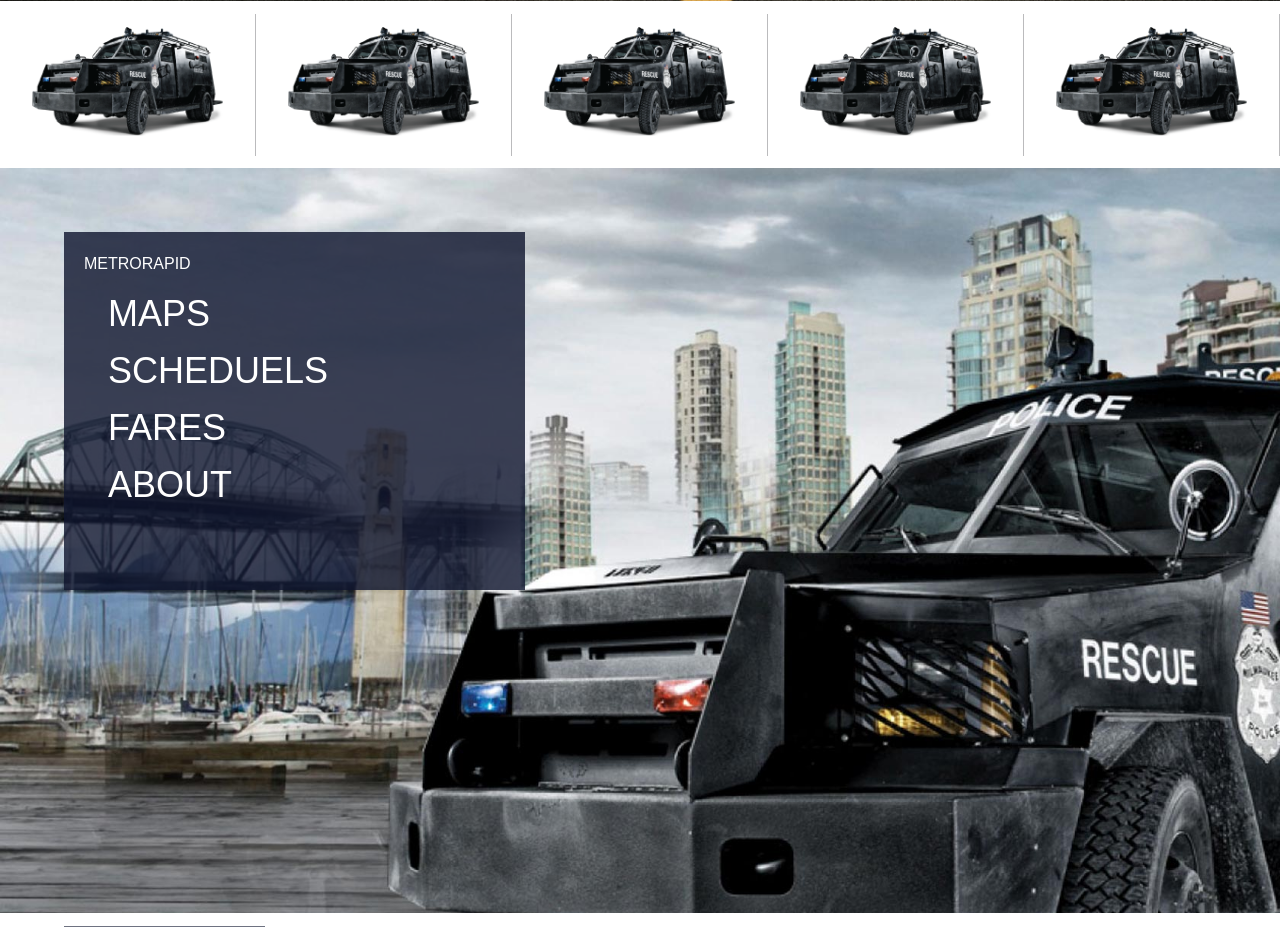
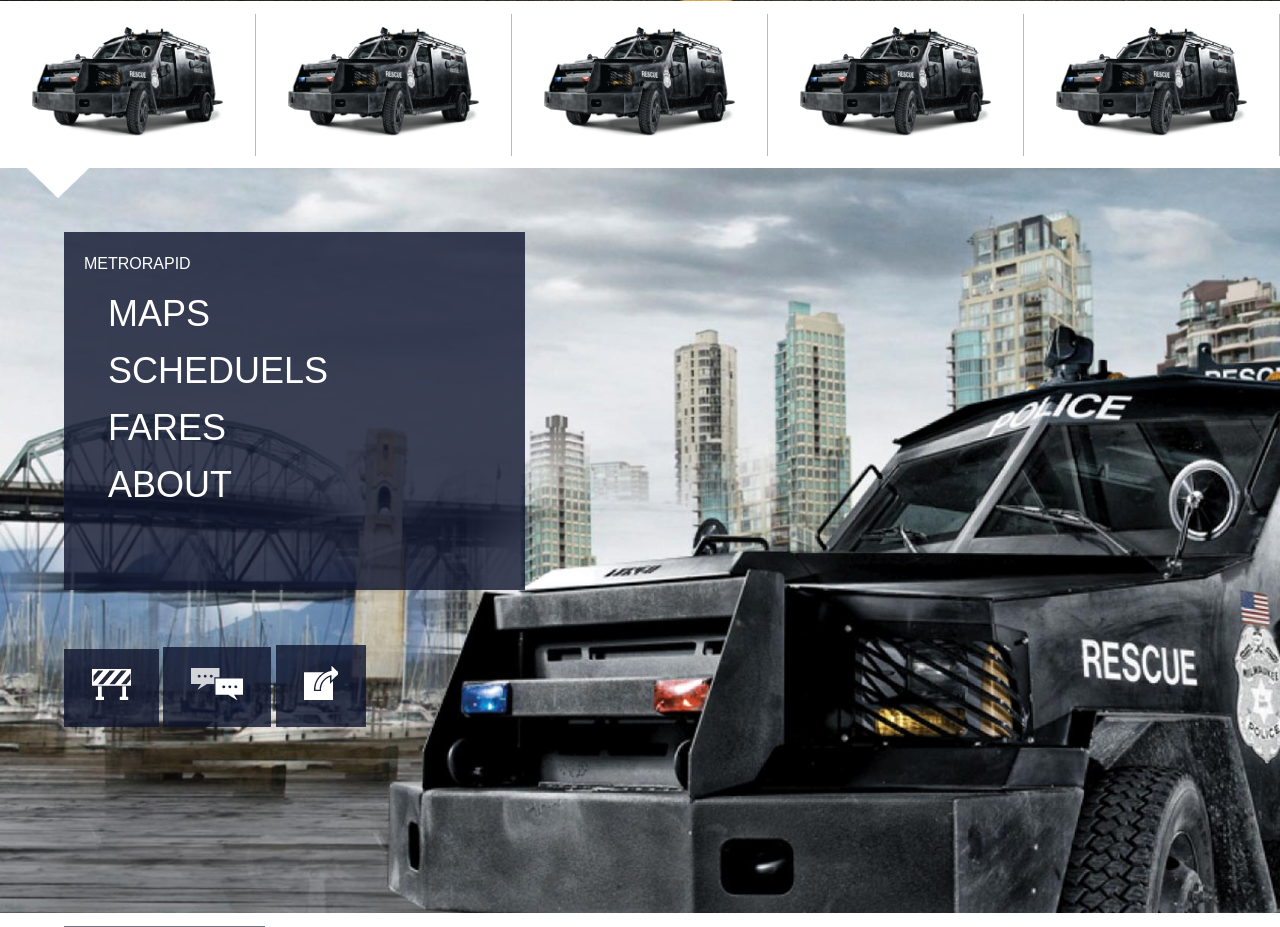
Before and after one commit to Inkriti-Digital/GoHart, a PHP site: page / in a window 1280 px wide. Shown: the part 744-1671 px from the top of the page. Run offline with PHP 8.4, Linux system fonts and the light colour scheme.

Commit message:
metro icons added

```diff
--- a/css/styles.css
+++ b/css/styles.css
@@ -1822,6 +1822,14 @@ section h1 {
   text-align: center;
   background-color: white;
 }
+.metro .metro-nav .metro-arrow {
+  position: absolute;
+  bottom: -37px;
+  z-index: 5;
+  width: 5%;
+  max-width: 70px;
+  left: 2%;
+}
 .metro .metro-nav .metro-block {
   width: 20%;
   float: left;
@@ -1875,6 +1883,16 @@ section h1 {
   font-size: 1.5em;
   line-height: 1.3em;
   margin-bottom: 10px;
+}
+.metro .metro-icons {
+  position: absolute;
+  bottom: 25%;
+  margin-left: 5%;
+}
+.metro .metro-icons .ico-block {
+  display: inline-block;
+  background-color: rgba(14, 21, 45, 0.8);
+  padding: 20px 28px;
 }
 
 .news h1 {
--- a/index.html
+++ b/index.html
@@ -39,6 +39,9 @@
 			</section>
 			<section class="metro">
 				<div class="metro-nav">
+					<div class="metro-arrow">
+						<img src="img/metro-arrow.png"/>
+					</div>
 					<div class="metro-block">
 						<div class="hover-box">
 							<span class="metro-hover">METRORAPID</span>
@@ -81,7 +84,13 @@
 							<li>ABOUT</li>
 						</ul>
 					</div>
+					<div class="metro-icons">
+						<div class="ico-block"><img src="img/ico-roadblock.png"/></div>
+						<div class="ico-block"><img src="img/ico-chatbox.png"/></div>
+						<div class="ico-block"><img src="img/ico-arrow.png"/></div>
+					</div>
 				</div>
+
 			</section>
 			<section class="news">
 				<div class="news-title">
--- a/js/custom-scripts.js
+++ b/js/custom-scripts.js
@@ -30,10 +30,12 @@ $(document).ready(function(){
 
      $(".metro-block").hover(function() {
         console.log('hit in');
-        $(this).closest(".metro-block").find(".hover-box .metro-hover").fadeIn();
+         $(this).closest(".metro-block").find(".hover-box .metro-hover").fadeIn();
+         $(this).closest(".metro-block").find("img").css('opacity', '0.5');
         }, function() {
             console.log('hit out');
-        $(this).closest(".metro-block").find(".hover-box .metro-hover").fadeOut();
+         $(this).closest(".metro-block").find(".hover-box .metro-hover").fadeOut();
+         $(this).closest(".metro-block").find("img").css('opacity', '1');
         }
     );
 
```
Also changed, not shown: css/src/layouts/landing.scss (+22 -0 lines), css/styles.min.css, img/ico-arrow.png (added), img/ico-chatbox.png (added), img/ico-roadblock.png (added), img/metro-arrow.png (added), img/metro-boxnav-arrow.png (added), 1 other file.
